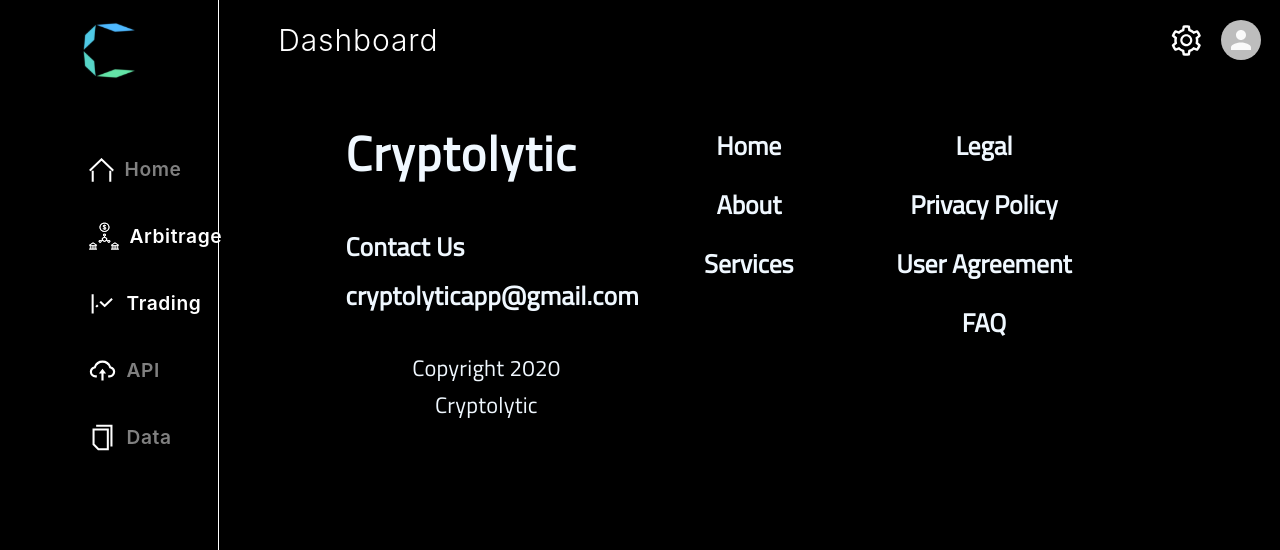
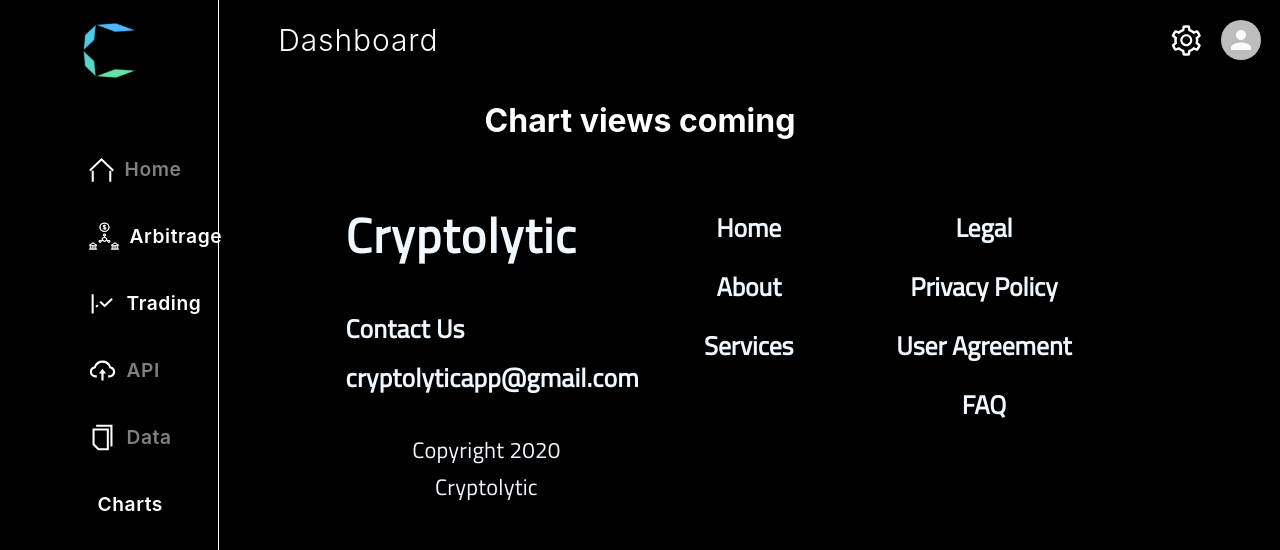
Before and after one commit to BloomTech-Labs/cryptolytic-fe, a React (Create React App) app: page /charts in a window 1280 px wide. Shown: the top 550 px of the page. Built offline with nearby package versions, Linux system fonts and the light colour scheme.

Commit message:
charts setup

```diff
--- a/src/App.js
+++ b/src/App.js
@@ -6,7 +6,7 @@ import "./App.css";
 import NavigationHeader from "./Components/NavigationHeader";
 import NavigationBar from "./Components/NavigationBar";
 import Footer from "./Components/Footer";
-
+import Charts from "./Views/Charts";
 function App() {
   return (
     <div className='App'>
@@ -21,6 +21,7 @@ function App() {
           path='/arbitrage-dashboard'
           component={ArbitrageDashboard}
         />
+        <Route exact path= '/charts' component={Charts} />
       </Switch>
       <Footer />
     </div>
--- a/src/Components/NavigationBar.js
+++ b/src/Components/NavigationBar.js
@@ -104,7 +104,8 @@ function NavigationBar() {
             { name: "Arbitrage", logo: arbitrage, link: "arbitrage-dashboard", status: 'active' },
             { name: "Trading", logo: trading, link: "trading-dashboard", status: 'active' },
             { name: "API", logo: api, link: "api", status: 'inactive' },
-            { name: "Data", logo: data, link: "data", status: 'inactive' }
+            { name: "Data", logo: data, link: "data", status: 'inactive' },
+            { name: "Charts", logo: null, link: "charts", status: "active"}
           ].map(e =>
             e.status === 'inactive' ? (
              <AlertDialog
--- /dev/null
+++ b/src/Views/Charts.js
@@ -0,0 +1,15 @@
+import React from 'react'
+
+
+const Charts = () => {
+
+
+    return (
+        <div>
+            <h1 style={{ color:'white' }}>Chart views coming</h1>
+
+        </div>
+    )
+}
+
+export default Charts
```
